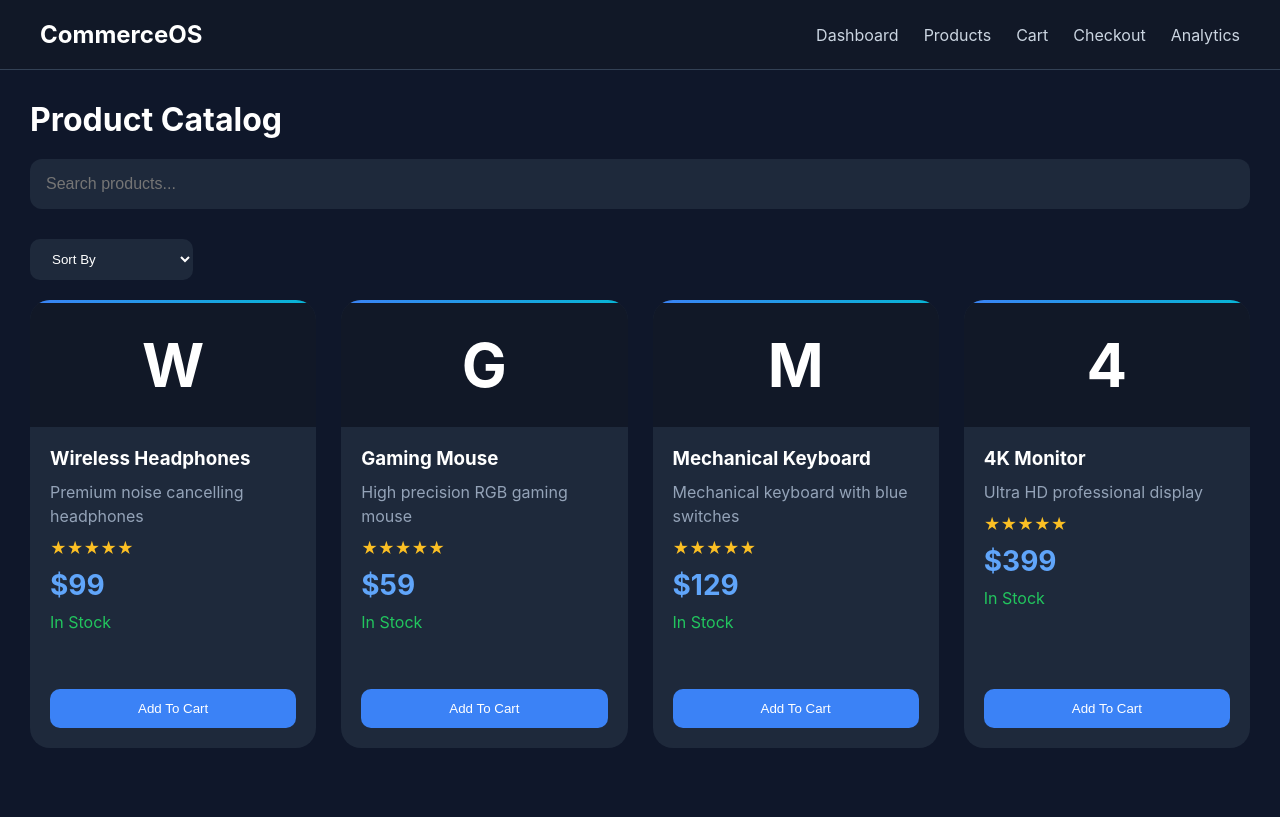
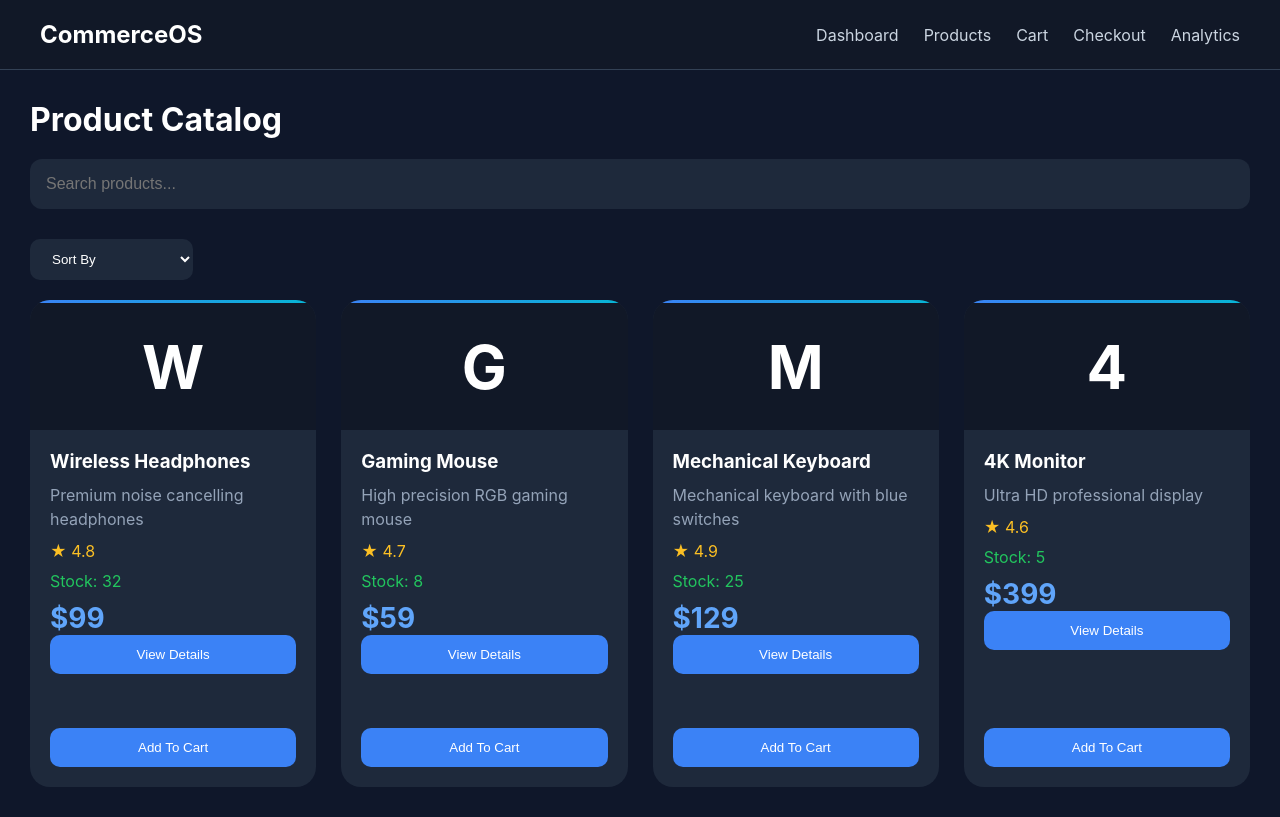
Before and after one commit to tanisharoy222005-collab/ecommerce-platform-admin-suite, a Next.js app: page /products in a window 1280 px wide. Built offline with nearby package versions, Linux system fonts and the light colour scheme.

Commit message:
Update ProductCard.js

```diff
--- a/components/ProductCard.js
+++ b/components/ProductCard.js
@@ -1,35 +1,73 @@
+import Link from "next/link";
 import { useStore } from "../context/StoreContext";
 
-export default function ProductCard({ product }) {
-  const { addToCart } = useStore();
+export default function ProductCard({
+  product
+}) {
+
+  const { addToCart } =
+    useStore();
 
   return (
+
     <div className="product-card">
 
-      <div className="product-image-placeholder">
+      <div className=
+      "product-image-placeholder">
+
         {product.name.charAt(0)}
+
       </div>
 
-      <div className="product-info">
+      <div className=
+      "product-info">
 
-        <h3>{product.name}</h3>
+        <h3>
+          {product.name}
+        </h3>
 
-        <p>{product.description}</p>
+        <p>
+          {product.description}
+        </p>
 
-        <div className="rating">
-          ★★★★★
+        <div className=
+        "rating">
+
+          ★ {product.rating}
+
         </div>
 
-        <div className="price">
-          ${product.price}
+        <div className=
+        "stock">
+
+          Stock:
+          {" "}
+          {product.stock}
+
         </div>
 
-        <div className="stock">
-          In Stock
+        <div className=
+        "price">
+
+          ${product.price}
+
         </div>
 
+        <Link
+          href={`/product/${product.id}`}
+        >
+          <button
+            className=
+            "secondary-btn"
+          >
+            View Details
+          </button>
+        </Link>
+
         <button
-          onClick={() => addToCart(product)}
+          onClick={() =>
+            addToCart(product)
+          }
         >
           Add To Cart
         </button>
```
